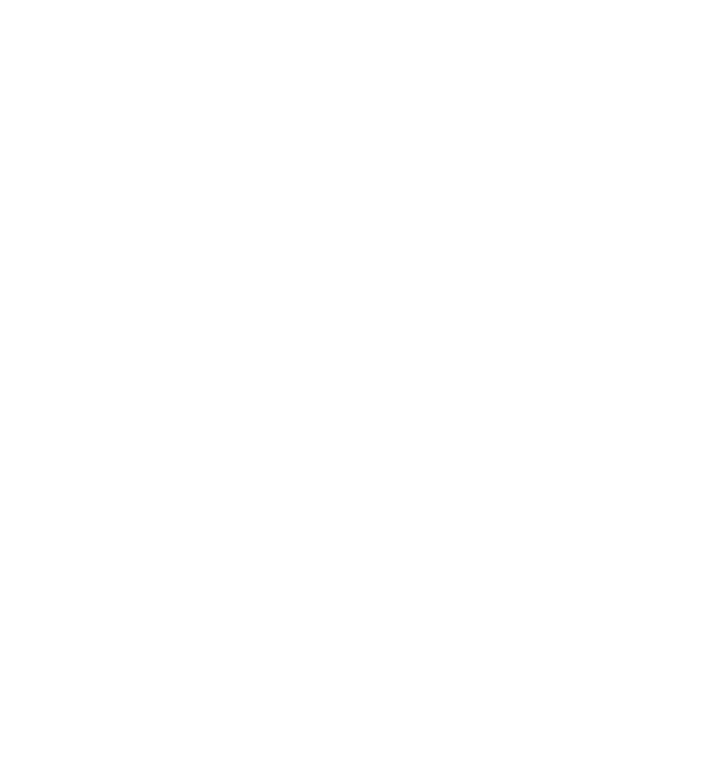
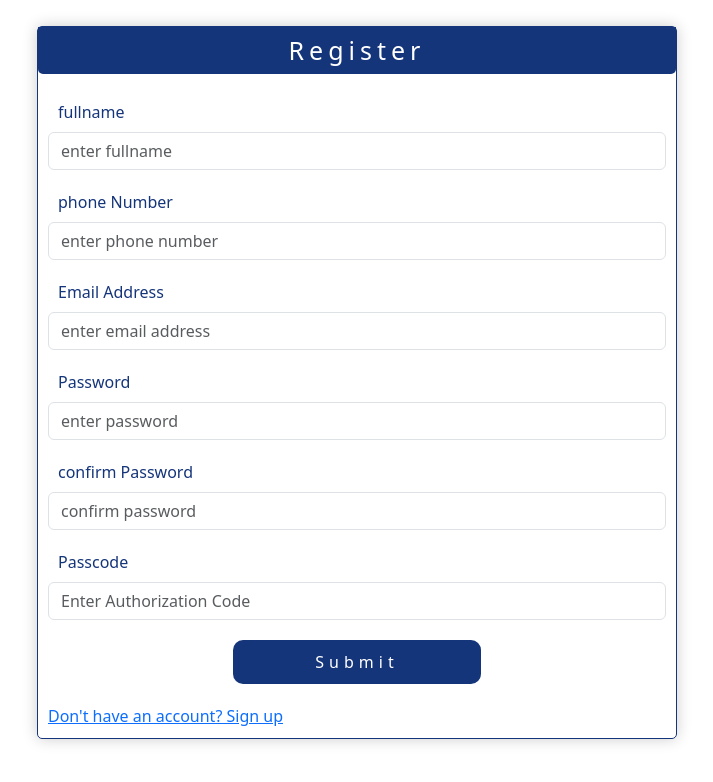
Before and after one commit to sullivanEmerald/almond-frontend, a React (Vite) app: page /admin/register in a window 1280 px wide. Before the commit this address had no page. Shown: the top 782 px of the page, without its empty margins (283-996 px from the left). Built offline with nearby package versions, Linux system fonts and the light colour scheme.

Commit message:
finalized form setup

```diff
--- a/src/App.tsx
+++ b/src/App.tsx
@@ -1,5 +1,5 @@
 // import AppRoutes from '@/main/route/route'
-import AdminRoutes from '@/admin/routes/routes';
+import AdminRoutes from './admin/routes/routes';
 import { BrowserRouter as Router } from 'react-router-dom'
 
 function App() {
--- a/src/admin/adminpages/allpages.tsx
+++ b/src/admin/adminpages/allpages.tsx
@@ -1,9 +1,12 @@
 import Home from "@/admin/pages/home";
 import Login from "@/admin/pages/login";
+import Register from "@/admin/pages/register";
 import CreateProduct from '@/admin/pages/create';
+
 
 const ADMIN_PAGES = {
     LOGIN : Login,
+    REGISTER : Register,
     HOME : Home,
     CREATE : CreateProduct,
 }
--- /dev/null
+++ b/src/admin/data/register.ts
@@ -0,0 +1,57 @@
+const registrationData = [
+    {
+        controlId: 'formBasicName',
+        label: 'fullname',
+        type: 'text',
+        placeholder: 'enter fullname',
+        name: 'fullname',
+        inputFieldClassname :'form_input_fieid'
+    },
+
+    {
+        controlId: 'formBasicNumber',
+        label: 'phone Number',
+        type: 'text',
+        placeholder: 'enter phone number',
+        name: 'phone',
+        inputFieldClassname :'form_input_fieid'
+    },
+
+    {
+        controlId: 'formBasicEmail',
+        label: 'Email Address',
+        type: 'email',
+        placeholder: 'enter email address',
+        name: 'email',
+        inputFieldClassname :'form_input_fieid'
+    },
+
+    {
+        controlId: 'formBasicPassword',
+        label: 'Password',
+        type: 'password',
+        placeholder: 'enter password',
+        name: 'password',
+        inputFieldClassname :'form_input_fieid'
+    },
+
+    {
+        controlId: 'formBasicConfirmPassword',
+        label: 'confirm Password',
+        type: 'password',
+        placeholder: 'confirm password',
+        name: 'cpassword',
+        inputFieldClassname :'form_input_fieid'
+    },
+
+    {
+        controlId: 'formBasicPasscode',
+        label: 'Passcode',
+        type: 'number',
+        placeholder: 'Enter Authorization Code',
+        name: 'authcode',
+        inputFieldClassname :'form_input_fieid'
+    },
+]
+
+export default registrationData;
--- /dev/null
+++ b/src/admin/forms/register.tsx
@@ -0,0 +1,32 @@
+
+import { Form } from 'react-bootstrap';
+import { Link } from 'react-router-dom';
+import RegistrationData from '@/admin/data/register'
+
+const RegisterForm = () => {
+    return (
+        <>
+            <Form className='form-container'>
+                {RegistrationData.map(({ controlId, label, name, type, placeholder }) => (
+                    <Form.Group style={{ position: 'relative' }} controlId={controlId} key={controlId}>
+                        <Form.Label className='fieldLabel'>{label}</Form.Label>
+                        <Form.Control
+                            type={type}
+                            placeholder={placeholder}
+                            name={name}
+                            className='formInputField'
+                        />
+                    </Form.Group>
+                ))}
+
+                <button type="submit">Submit</button>
+
+                <Link className='auth_redirect_link' to='/admin/register'>
+                    Don't have an account? Sign up
+                </Link>
+            </Form>
+        </>
+    );
+};
+
+export default RegisterForm;
--- /dev/null
+++ b/src/admin/pages/register.tsx
@@ -0,0 +1,15 @@
+import RegisterForm from '@/admin/forms/register'
+import FormLayout from '@/admin/middleware/formLayout'
+import FormHeader from '@/admin/components/formheader'
+const Register = () => {
+  return (
+    <>
+        <FormLayout>
+            <FormHeader name='Register'/>
+            <RegisterForm />
+        </FormLayout>
+    </>
+  )
+}
+
+export default Register
--- a/src/admin/routes/routes.tsx
+++ b/src/admin/routes/routes.tsx
@@ -1,9 +1,9 @@
 import { Routes, Route } from "react-router-dom";
-import ADMIN_PAGES from "../adminpages/allpages";
-import Adminlayout from "../middleware/adminlayout";
+import ADMIN_PAGES from "@/admin/adminpages/allpages";
+import Adminlayout from "@/admin/middleware/adminlayout";
 import '@/admin/styles/main.css'
 
-const { HOME, CREATE, LOGIN } = ADMIN_PAGES;
+const { HOME, CREATE, LOGIN, REGISTER } = ADMIN_PAGES;
 
 const AdminRoutes = () => {
     return (
@@ -11,6 +11,7 @@
             <Route path="admin">
                 {/* Login route without AdminLayout */}
                 <Route index element={<LOGIN />} />
+                <Route path="register" element={<REGISTER />} />
 
                 {/* Other admin routes with AdminLayout */}
                 <Route element={<Adminlayout />}>
```
